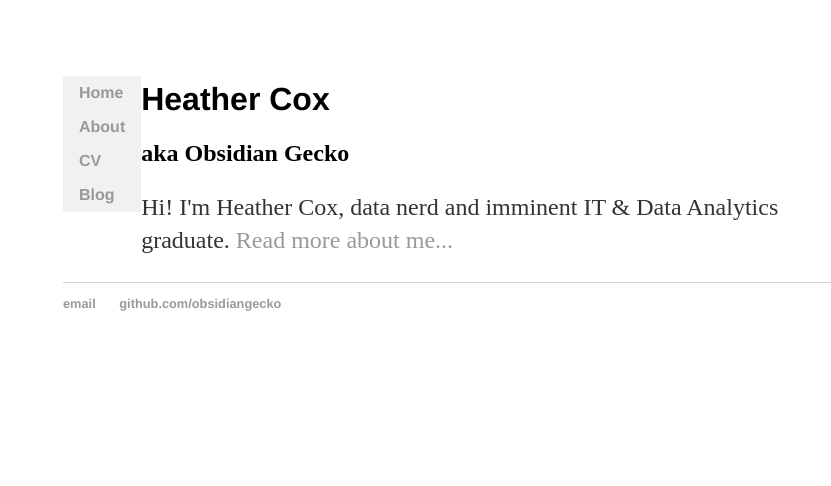
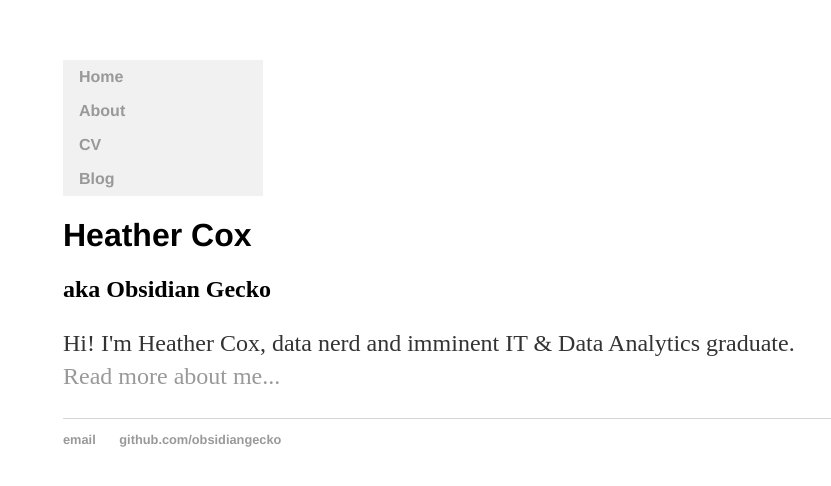
Before and after one commit to obsidiangecko/obsidiangecko.github.io, a Jekyll site: the page built from index.html, in a window 1280 px wide. Shown: the top 486 px of the page, without its empty margins (449-1280 px from the left). Built offline with Jekyll 4.4.1, drawn with Linux system fonts in a browser that asks for light colours.

Commit message:
Update main.css

```diff
--- a/css/main.css
+++ b/css/main.css
@@ -6,10 +6,11 @@ body {
 nav ul{
     font-family:'Helvetica', 'Arial', 'Sans-Serif';
     padding: 0px;
+    margin: 0;
+    width: 200px;
     list-style: none;
     font-weight: bold;
     background-color: #f1f1f1;
-    float: left;
 }
 footer ul {
     font-family:'Helvetica', 'Arial', 'Sans-Serif';
@@ -21,6 +22,7 @@ nav ul li {
     display: block;
     padding: 8px 16px;
     color: #000;
+    text-decoration: none;
 }
 footer ul li {
     display: inline;
```
